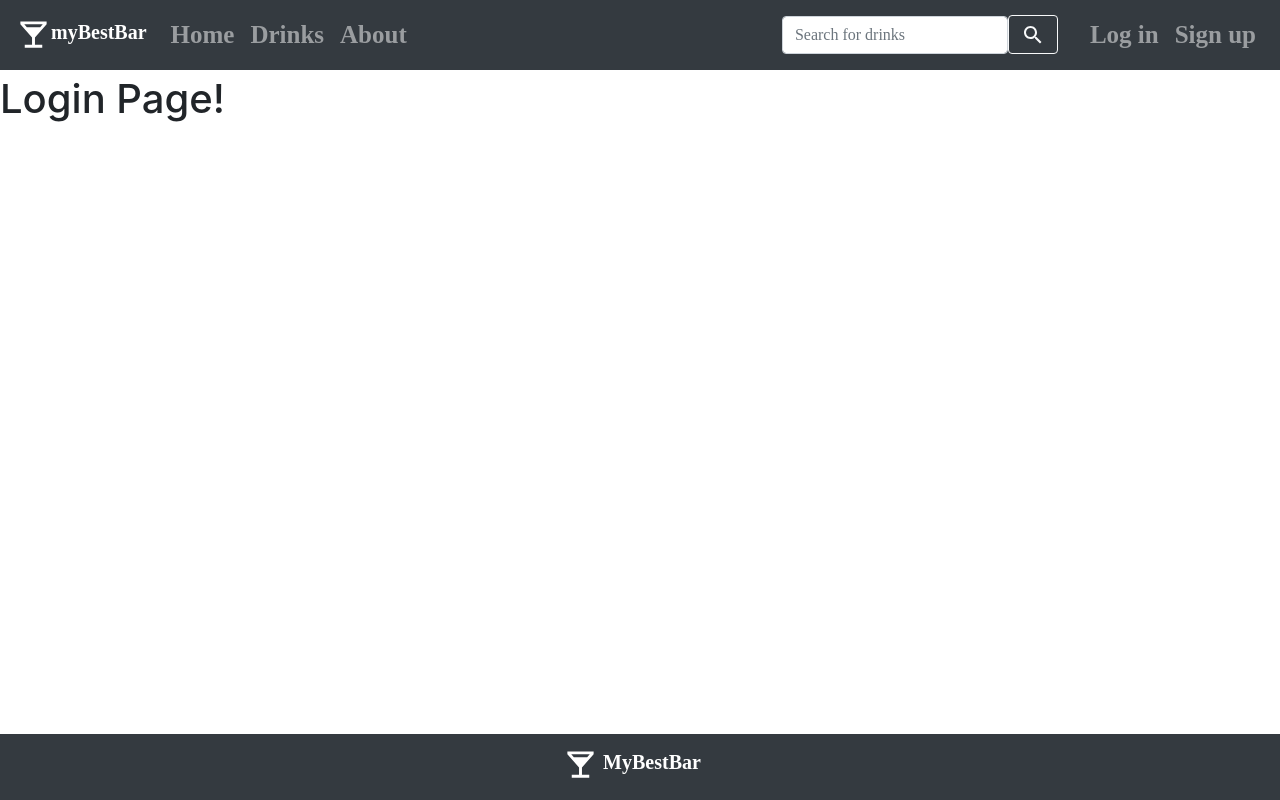
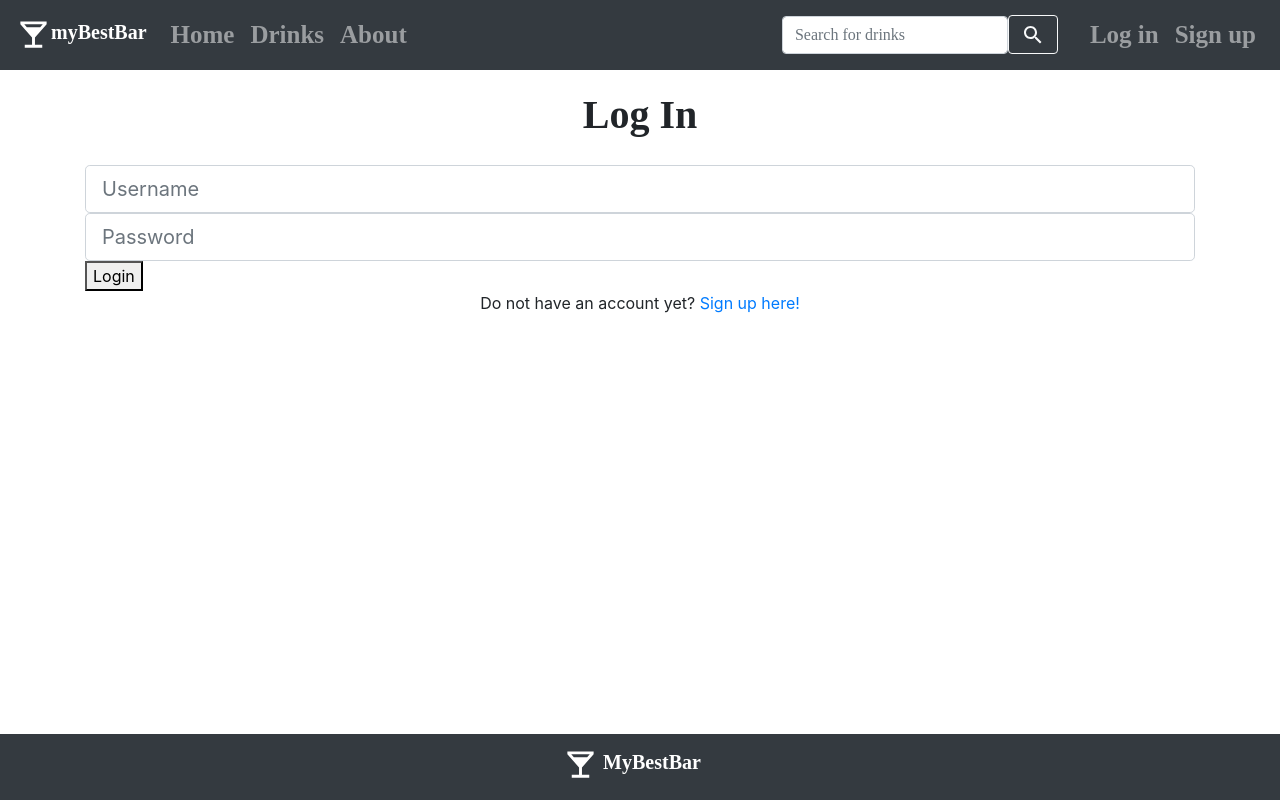
Before and after one commit to linchen1010/myBar, a React (Create React App) app in the folder client/: page /login in a window 1280 px wide. Built offline with nearby package versions, Linux system fonts and the light colour scheme.

Commit message:
Login component done

```diff
--- a/client/src/components/Login.js
+++ b/client/src/components/Login.js
@@ -1,9 +1,35 @@
 import React from 'react';
-
+import { Container, Form, Button, Row } from 'react-bootstrap';
 export default function Login() {
   return (
     <div>
-      <h1>Login Page!</h1>
+      <Container fluid="sm">
+        <Row className="cocktailCategory justify-content-center">Log In</Row>
+        <Form.Group className="loginForm">
+          <Form>
+            <Form.Control
+              className="loginForm"
+              type="username"
+              placeholder="Username"
+              size="lg"
+            />
+            <Form.Control
+              className="loginForm"
+              type="password"
+              placeholder="Password"
+              size="lg"
+            />
+            <Button variant="success" bsPrefix="btn-default">
+              Login
+            </Button>
+            <Row className="justify-content-center">
+              <div className="formText">
+                Do not have an account yet? <a href="/signup">Sign up here!</a>
+              </div>
+            </Row>
+          </Form>
+        </Form.Group>
+      </Container>
     </div>
   );
 }
```
